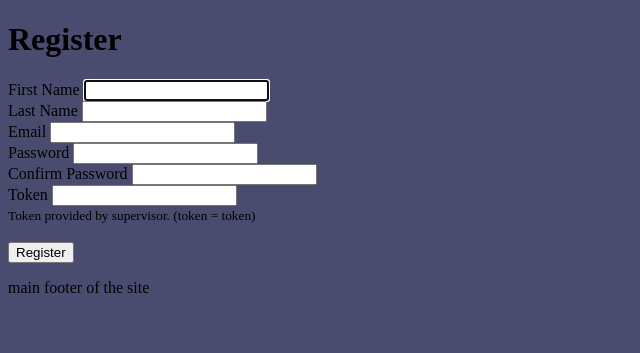
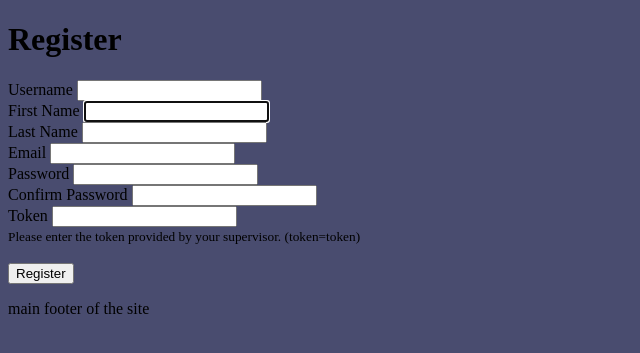
Before and after one commit to JiiXaa/retro-buster, a Flask app: page /users/register in a window 1280 px wide. Shown: the part 204-557 px from the top of the page, without its empty margins (0-640 px from the left). Run offline with Flask 3, Linux system fonts and the light colour scheme.

Commit message:
REGISTER UPDATE: added user entry for user/cashier register to simplify login/testing.

```diff
--- a/app/models/users.py
+++ b/app/models/users.py
@@ -7,6 +7,7 @@ import uuid
 class User(db.Model):
     id = db.Column(UUID(as_uuid=True), primary_key=True, default=uuid.uuid4)
     date_added = db.Column(db.DateTime, default=datetime.utcnow)
+    username = db.Column(db.String(25), nullable=False, unique=True)
     first_name = db.Column(db.String(25), nullable=False)
     last_name = db.Column(db.String(25), nullable=False)
     email = db.Column(db.String(50), nullable=False, unique=True)
--- a/app/routes/users.py
+++ b/app/routes/users.py
@@ -10,6 +10,7 @@ bp = Blueprint("users", __name__, url_prefix="/users")
 @bp.route("/register", methods=["GET", "POST"])
 def register():
     if request.method == "POST":
+        username = request.form.get("username")
         first_name = request.form.get("first_name")
         last_name = request.form.get("last_name")
         email = request.form.get("email")
@@ -19,7 +20,8 @@ def register():
 
         # Check if all fields are filled out
         if (
-            not first_name
+            not username
+            or not first_name
             or not last_name
             or not email
             or not password
@@ -39,6 +41,11 @@ def register():
             flash("Password must be at least 8 characters.")
             return redirect(url_for("users.register"))
 
+        # Check if the username is already in use
+        if User.query.filter_by(username=username).first():
+            flash("Username already exists.")
+            return redirect(url_for("users.register"))
+
         # Check if the email is already in use
         if User.query.filter_by(email=email).first():
             flash("User with this email already exists.")
@@ -53,6 +60,7 @@ def register():
 
         # Create a new user object and add it to the database with the user details provided by the user
         new_user = User(
+            username=username,
             first_name=first_name,
             last_name=last_name,
             email=email,
--- a/app/templates/users/register.html
+++ b/app/templates/users/register.html
@@ -5,6 +5,11 @@
 
 
 <form action="{{ url_for('users.register') }}" method="post">
+  <div class="form-control">
+    <label for="username">Username</label>
+    <input type="text" name="username" id="username" required> <br>
+  </div>
+
   <div class="form-control">
     <label for="first_name">First Name</label>
     <input type="text" name="first_name" id="first_name" autofocus required> <br>
@@ -33,7 +38,7 @@
   <div class="form-control">
     <label for="token">Token</label>
     <input type="password" name="token" id="token" required> <br>
-    <small>Token provided by supervisor. (token = token)</small>
+    <small>Please enter the token provided by your supervisor. (token=token)</small>
     <br>
   </div>
 
```
